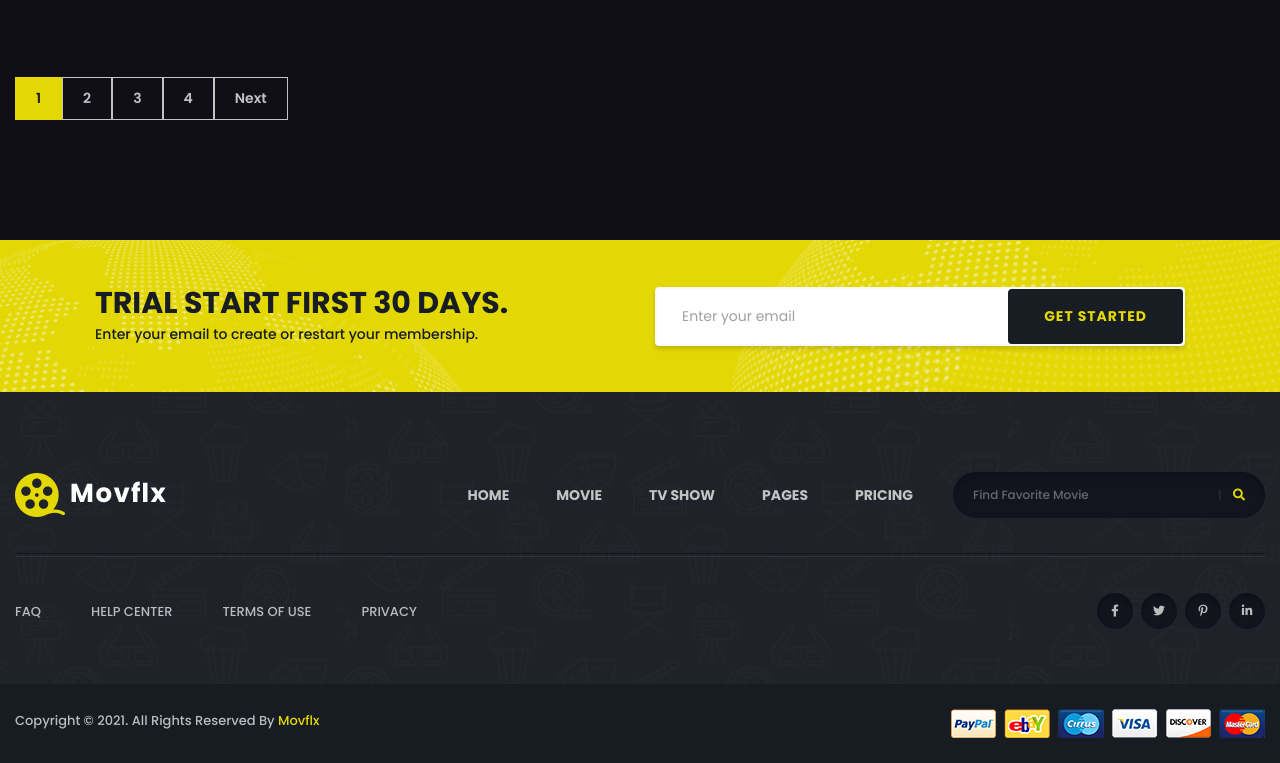
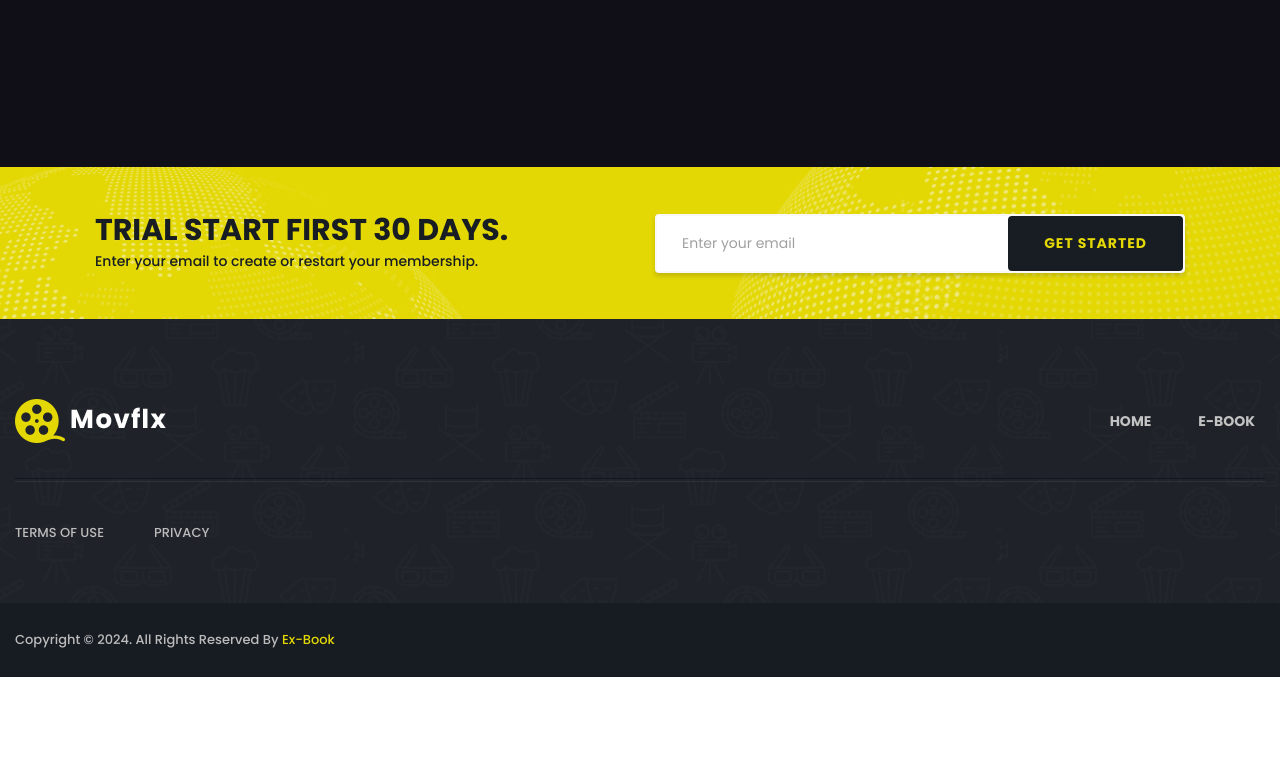
Before and after one commit to rifaulfahribadi/ebookshop, a plain HTML site: page movie.html in a window 1280 px wide. Shown: the part 1798-2561 px from the top of the page. After the commit the page ends 2475 px from the top, so only its background shows below. Drawn offline with Linux system fonts and the light colour scheme.

Commit message:
change footer & Pagination

```diff
--- a/movie.html
+++ b/movie.html
@@ -430,17 +430,6 @@
                     </div>
                     <div class="row">
                         <div class="col-12">
-                            <div class="pagination-wrap mt-30">
-                                <nav>
-                                    <ul>
-                                        <li class="active"><a href="#">1</a></li>
-                                        <li><a href="#">2</a></li>
-                                        <li><a href="#">3</a></li>
-                                        <li><a href="#">4</a></li>
-                                        <li><a href="#">Next</a></li>
-                                    </ul>
-                                </nav>
-                            </div>
                         </div>
                     </div>
                 </div>
@@ -490,17 +479,8 @@
                                     <nav>
                                         <ul class="navigation">
                                             <li><a href="index.html">Home</a></li>
-                                            <li><a href="index.html">Movie</a></li>
-                                            <li><a href="index.html">tv show</a></li>
-                                            <li><a href="index.html">pages</a></li>
-                                            <li><a href="pricing.html">Pricing</a></li>
+                                            <li><a href="movie.html">E-Book</a></li>
                                         </ul>
-                                        <div class="footer-search">
-                                            <form action="#">
-                                                <input type="text" placeholder="Find Favorite Movie">
-                                                <button><i class="fas fa-search"></i></button>
-                                            </form>
-                                        </div>
                                     </nav>
                                 </div>
                             </div>
@@ -511,8 +491,6 @@
                             <div class="col-md-7">
                                 <div class="quick-link-list">
                                     <ul>
-                                        <li><a href="#">FAQ</a></li>
-                                        <li><a href="#">Help Center</a></li>
                                         <li><a href="#">Terms of Use</a></li>
                                         <li><a href="#">Privacy</a></li>
                                     </ul>
@@ -520,12 +498,6 @@
                             </div>
                             <div class="col-md-5">
                                 <div class="footer-social">
-                                    <ul>
-                                        <li><a href="#"><i class="fab fa-facebook-f"></i></a></li>
-                                        <li><a href="#"><i class="fab fa-twitter"></i></a></li>
-                                        <li><a href="#"><i class="fab fa-pinterest-p"></i></a></li>
-                                        <li><a href="#"><i class="fab fa-linkedin-in"></i></a></li>
-                                    </ul>
                                 </div>
                             </div>
                         </div>
@@ -537,13 +509,10 @@
                     <div class="row">
                         <div class="col-lg-6 col-md-6">
                             <div class="copyright-text">
-                                <p>Copyright &copy; 2021. All Rights Reserved By <a href="index.html">Movflx</a></p>
+                                <p>Copyright &copy; 2024. All Rights Reserved By <a href="index.html">Ex-Book</a></p>
                             </div>
                         </div>
                         <div class="col-lg-6 col-md-6">
-                            <div class="payment-method-img text-center text-md-right">
-                                <img src="img/images/card_img.png" alt="img">
-                            </div>
                         </div>
                     </div>
                 </div>
```
Also changed, not shown: contact.html (+2 -25 lines), movie-details.html (+2 -22 lines).
